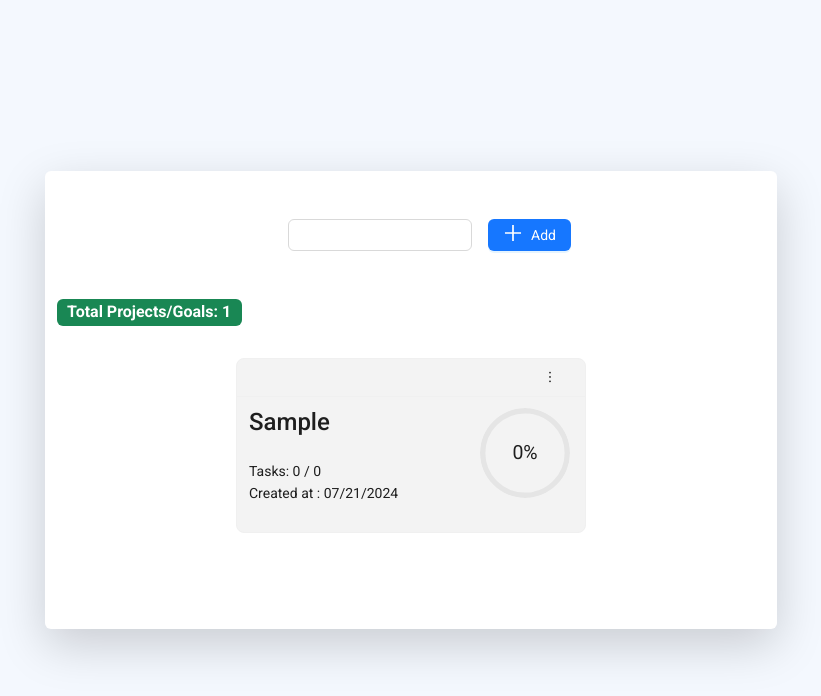
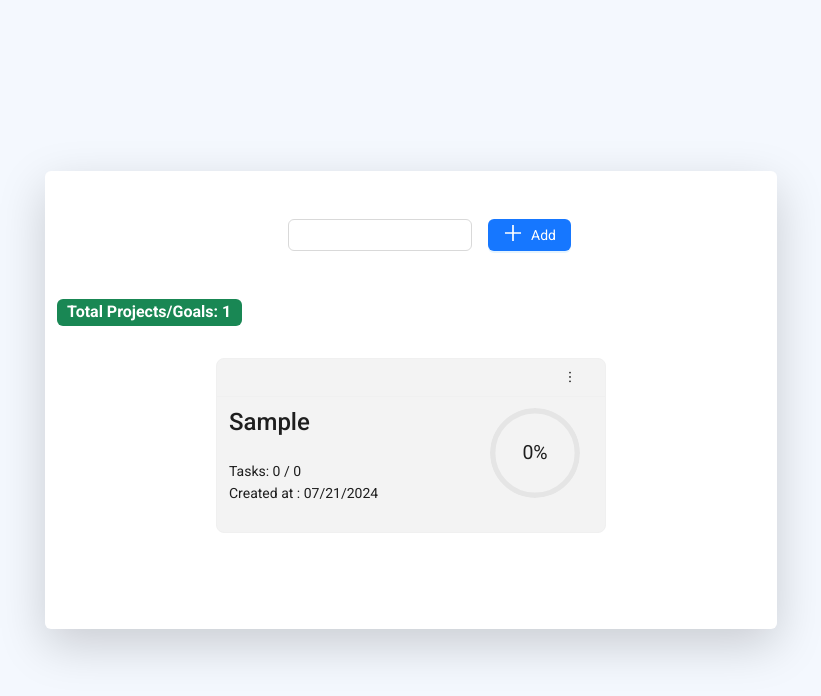
Before and after one commit to wahbi-baklouti7/the-one-thing, a React (Vite) app: page / in a window 1280 px wide. Both pictures are taken after typing "Sample" into the empty fields and a click on the button "Add". Shown: the top 696 px of the page, without its empty margins (229-1050 px from the left). Built offline with nearby package versions, Linux system fonts and the light colour scheme.

Commit message:
UI: fix project card

```diff
--- a/src/App.css
+++ b/src/App.css
@@ -60,9 +60,6 @@
 
 
 
-
-
-
  }
 @media (min-width: 576px) {
 
@@ -84,6 +81,10 @@
 
     .card-custom{
         width: 50% !important;
+    }
+
+    .project-card{
+        width: 390px !important;
     }
 
 
--- a/src/components/ProjectCard.jsx
+++ b/src/components/ProjectCard.jsx
@@ -33,7 +33,7 @@
         </div>
       }
       size="small"
-      className=" bg-project-card  "
+      className=" bg-project-card project-card"
       onClick={() => navigate(`/project/${project.id}`)}
       key={project.id}
       style={{
```
